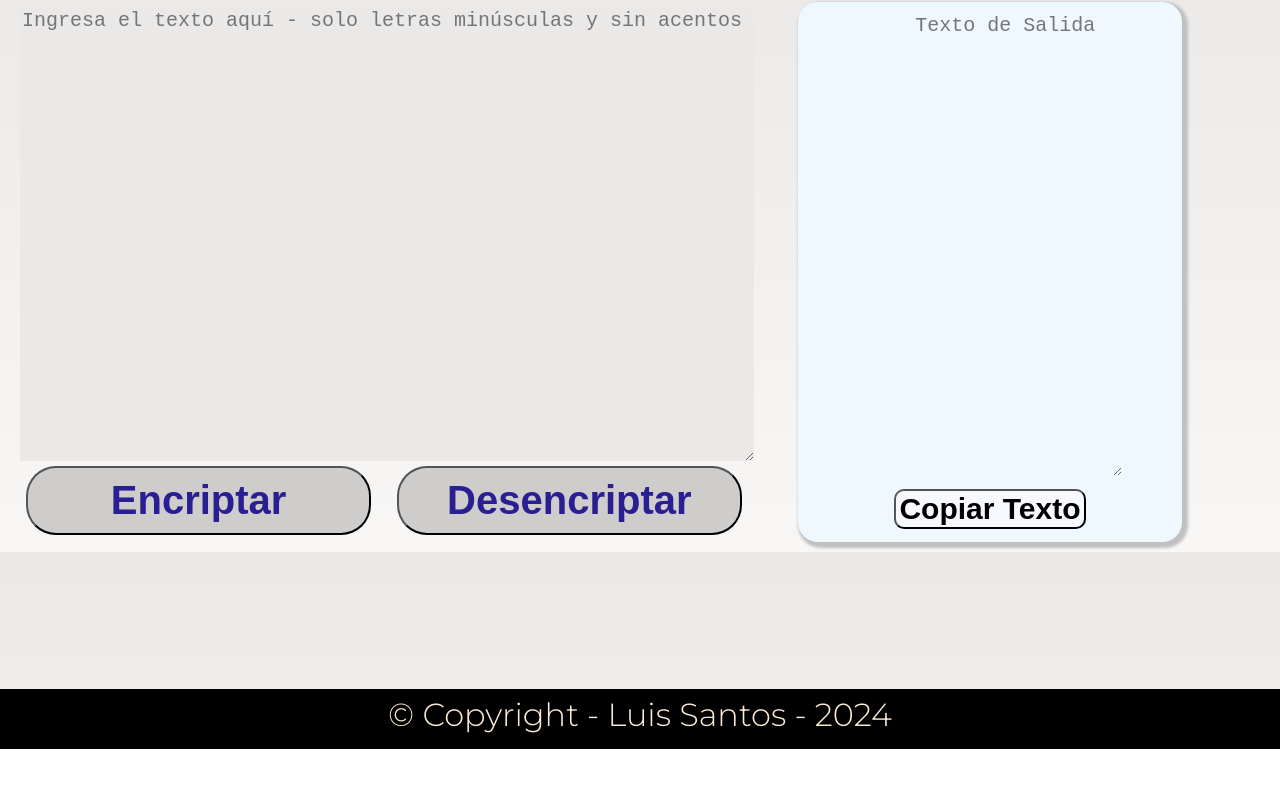
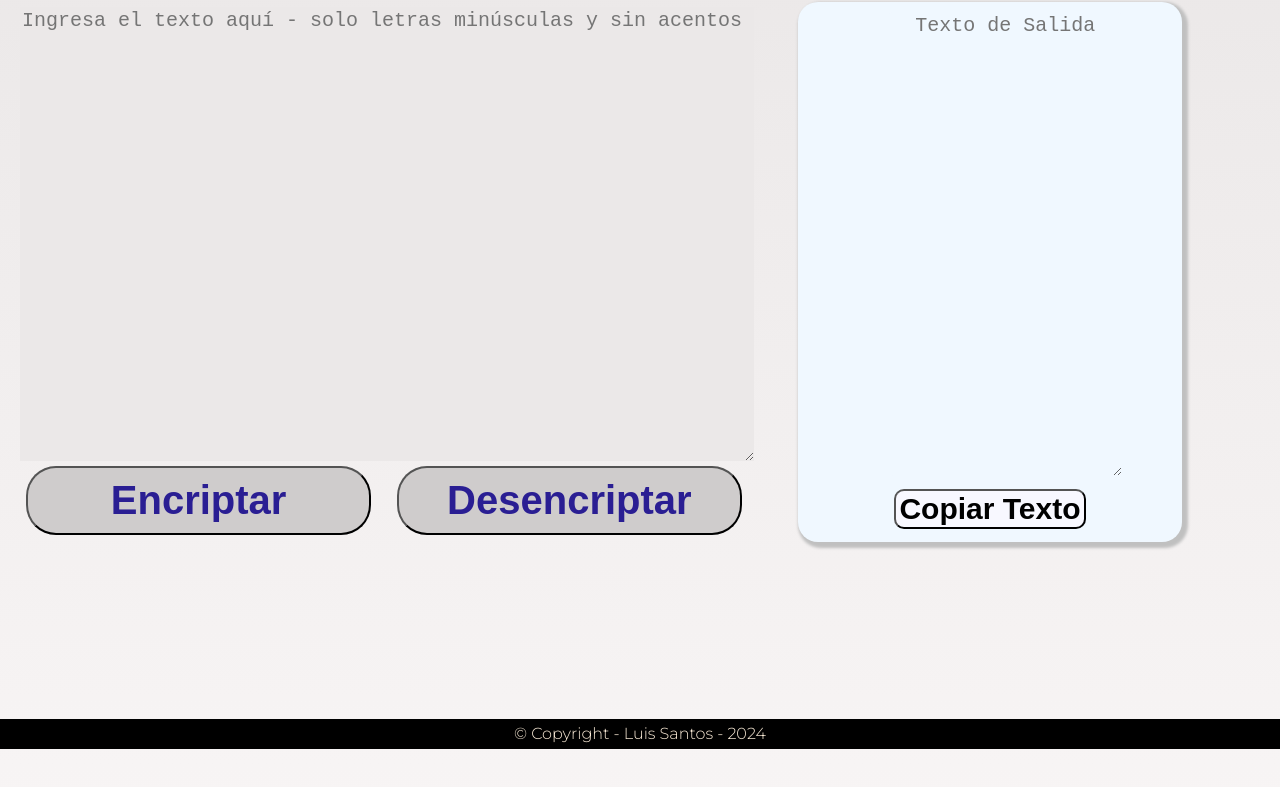
Before and after one commit to lasaro069/encriptador, a plain HTML site: page index.html in a window 1280 px wide. Shown: the part 51-838 px from the top of the page. Before the commit the page ends 800 px from the top, so only its background shows below. Drawn offline with Linux system fonts and the light colour scheme; a web font is replaced by a local one.

Commit message:
Se cambia posición al footer por 'fixed', bottom 0 para fijarlo en el margen inferior de la pantalla

```diff
--- a/style.css
+++ b/style.css
@@ -20,7 +20,7 @@ header img{
 
 .contenedor-principal{
     display: flex;
-    height: 550px;
+    height: 900px;
 }
 
 /*    ESTILOS PARA EL FORMULARIO DE LA IZQUIERDA    */
@@ -131,15 +131,15 @@ footer{
     background-color: black;
     color: antiquewhite;
     width: 100%;
-    height: 60px;
-    position:absolute;
+    height: 30px;
+    position:fixed;
     bottom: 0;
 }
 
 .text-footer{
-    font-size: 2em;
+    font-size: 1em;
     text-align: center;
-    padding-top: 10px;
+    padding-top: 7px;
 }
 
 /*    MODO RESPONSIVE    */
```
